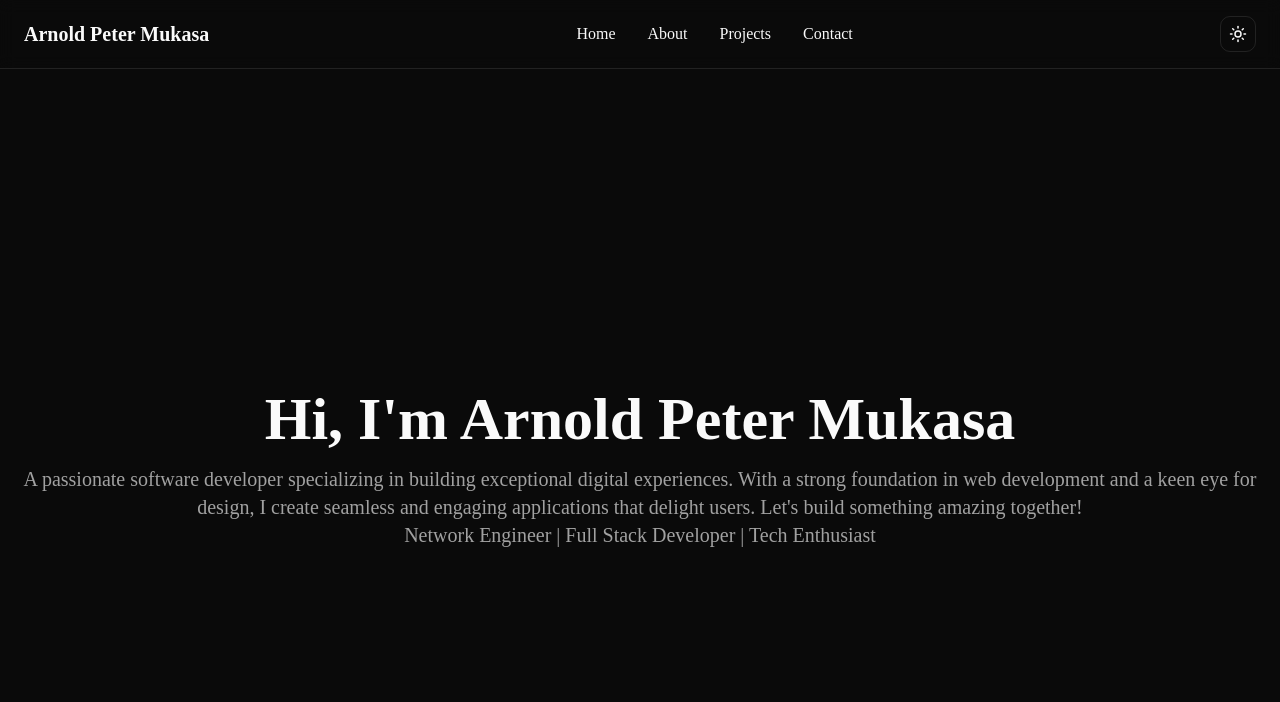
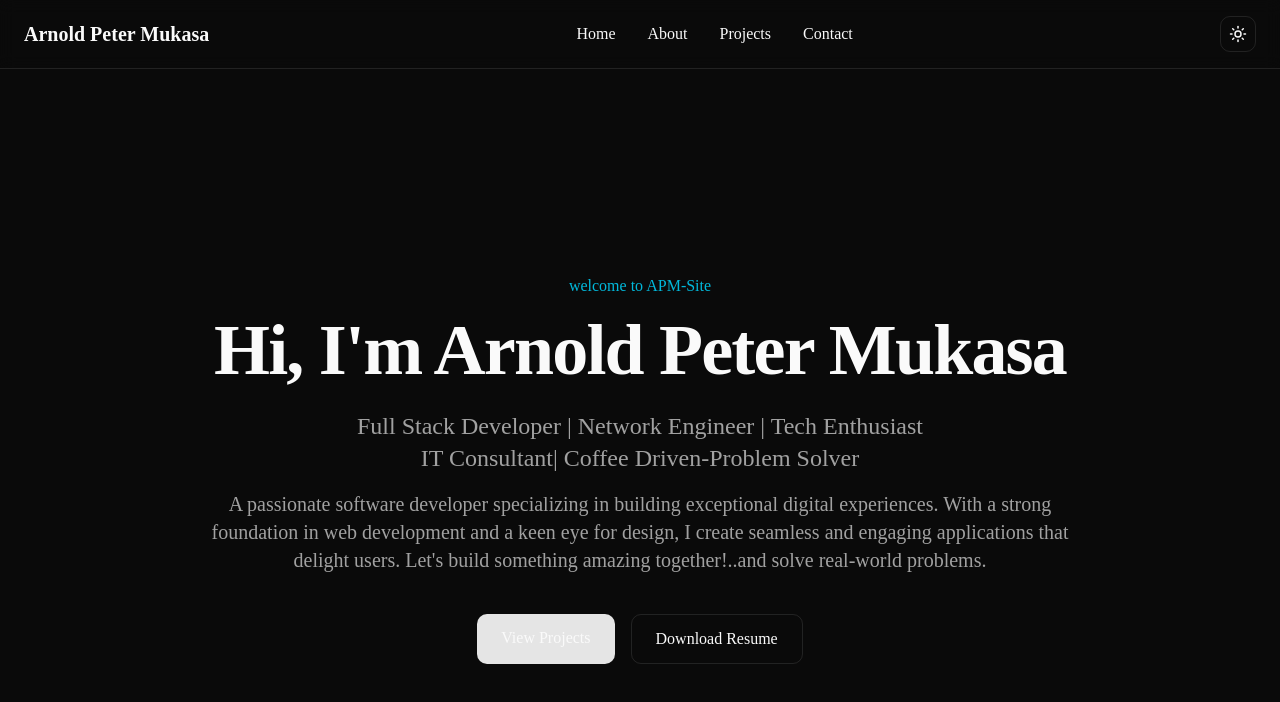
Before and after one commit to ArnoldPeterMukasa/portfolio-v2, a Next.js app: page / in a window 1280 px wide. Shown: the top 702 px of the page. Built offline with nearby package versions, Linux system fonts and the light colour scheme.

Commit message:
modified

```diff
--- a/components/sections/Hero.tsx
+++ b/components/sections/Hero.tsx
@@ -2,17 +2,37 @@ export default function Hero(){
     return (
         <section
         id="home"
-        className="flex min-h-screen items-center justify-center"
+        className="flex min-h-screen items-center justify-center px-6"
         >
-            <div className="text-center">
-                <h1 className="text-6xl font-bold">
+            <div className="max-w-4xl text-center">
+                <p className="mb-4 text-cyan-500 font-medium">
+                    welcome to APM-Site
+                </p>
+                <h1 className="text-5xl md:text-7xl font-bold tracking-tight">
                     Hi, I'm Arnold Peter Mukasa
                 </h1>
+                <h2 className="mt-6 text-xl md:text-2xl text-muted-foreground">
+                    Full Stack Developer  | Network Engineer | Tech Enthusiast
+                    <br />
+                    IT Consultant| Coffee Driven-Problem Solver
+                </h2>
                 <p className="mt-4 text-xl text-muted-foreground">
-                    A passionate software developer specializing in building exceptional digital experiences. With a strong foundation in web development and a keen eye for design, I create seamless and engaging applications that delight users. Let's build something amazing together!
-                    <br />
-                    Network Engineer | Full Stack Developer | Tech Enthusiast
+                    A passionate software developer specializing in building exceptional digital experiences. With a strong foundation in web development and a keen eye for design, I create seamless and engaging applications that delight users. Let's build something amazing together!..and solve real-world problems.
                 </p>
+                <div className="mt-10 flex flex-wrap justify-center gap-4">
+                    <a
+                    href="#projects"
+                    className="rounded-lg bg-primary px-6 py-3 text-primary-forground"
+                    >
+                        View Projects
+                    </a>
+                    <a
+                    href="/resume.pdf"
+                    className="rounded-lg border px-6 py-3"
+                    >
+                        Download Resume
+                    </a>
+                </div>
             </div>
         </section>
     );
```
